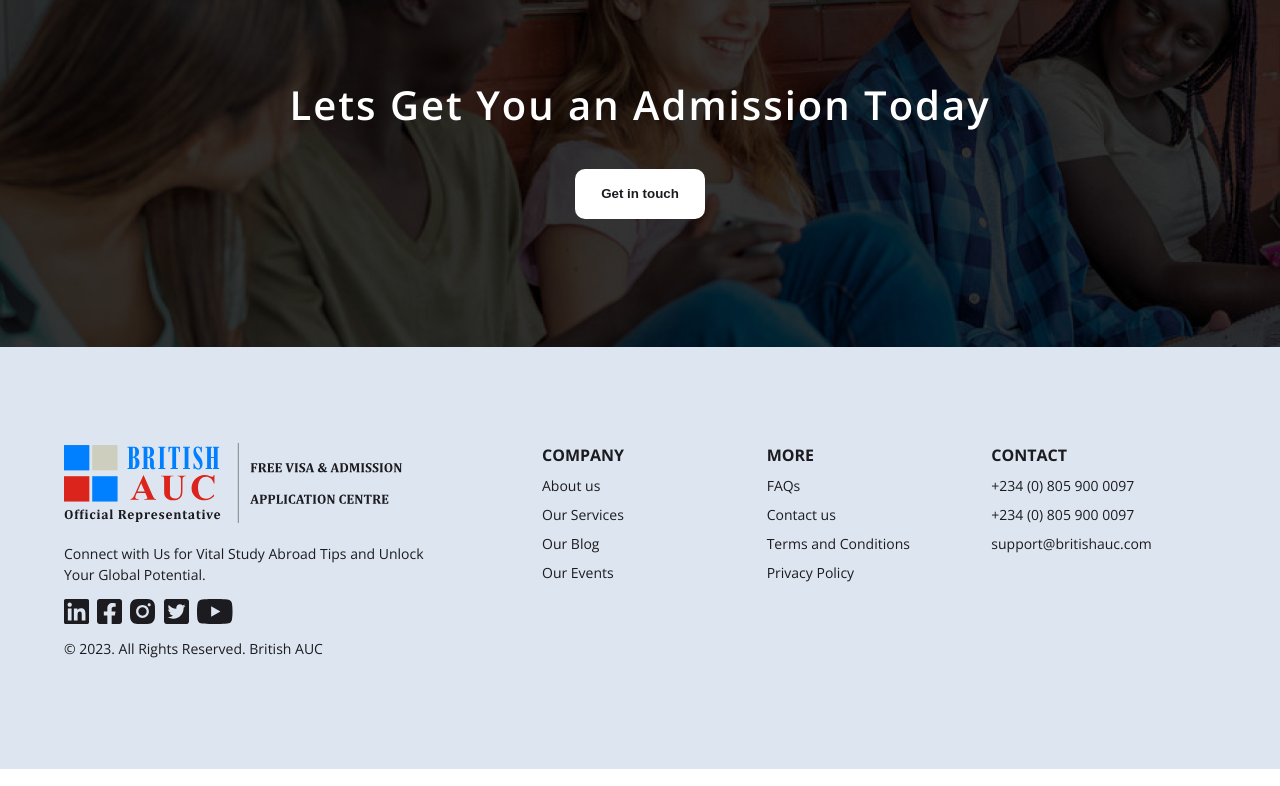
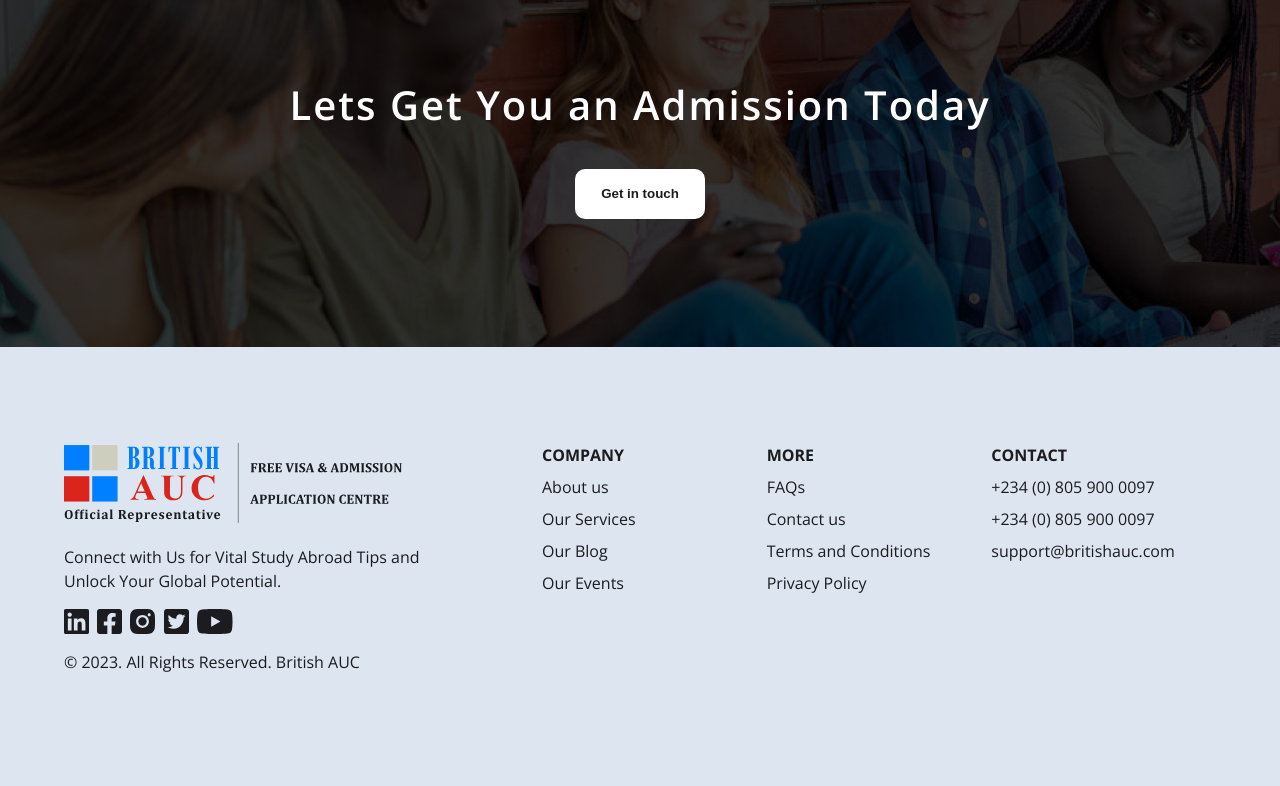
Before and after one commit to British-AUC/company-website, a React (Vite) app in the folder website/: page /about in a window 1280 px wide. Shown: the part 2170-2956 px from the top of the page. Built offline with nearby package versions, Linux system fonts and the light colour scheme.

Commit message:
increased footer font size

```diff
--- a/website/src/styles/App.css
+++ b/website/src/styles/App.css
@@ -90,7 +90,7 @@ footer .footer-left {
   width: 33.333%;
 }
 footer .footer-left p, footer .footer-left .section-eight h2, .section-eight footer .footer-left h2 {
-  font-size: 0.875rem;
+  font-size: 1rem;
 }
 footer .footer-left .social-icons {
   display: flex;
@@ -112,7 +112,7 @@ footer .footer-right .footer-info {
 footer .footer-right .footer-info a {
   text-decoration: none;
   color: #1c1b1f;
-  font-size: 0.875rem;
+  font-size: 1rem;
 }
 footer .footer-right .footer-info a:hover {
   font-weight: bold;
--- a/website/src/styles/App.scss
+++ b/website/src/styles/App.scss
@@ -98,7 +98,7 @@ footer {
     flex-direction: column;
     width: 33.333%;
     p {
-      font-size: 0.875rem;
+      font-size: 1rem;
     }
     .social-icons {
       display: flex;
@@ -119,7 +119,7 @@ footer {
       a {
         text-decoration: none;
         color: $companyblack;
-        font-size: 0.875rem;
+        font-size: 1rem;
       }
       a:hover {
         font-weight: bold;
@@ -207,30 +207,6 @@ footer {
     width: 100%;
   }
 }
-
-// @keyframes typing {
-//   from { width: 0; }
-//   to { width: 100%; }
-// }
-
-// #changing-text {
-//   overflow: hidden;
-//   white-space: nowrap;
-//   animation: typing 4s steps(40) infinite;
-// }
-
-// #changing-text::after {
-//   content: "|";
-//   display: inline-block;
-//   animation: blink-caret 2s infinite;
-//   color: #007FFF;
-// }
-
-// @keyframes blink-caret {
-//   from, to { opacity: 0; }
-//   50% { opacity: 1; }
-// }
-
 // HERO SECTION END
 
 // SECTION ONE START
```
Also changed, not shown: 1 other file (tests, documents, lock files or other folders).
